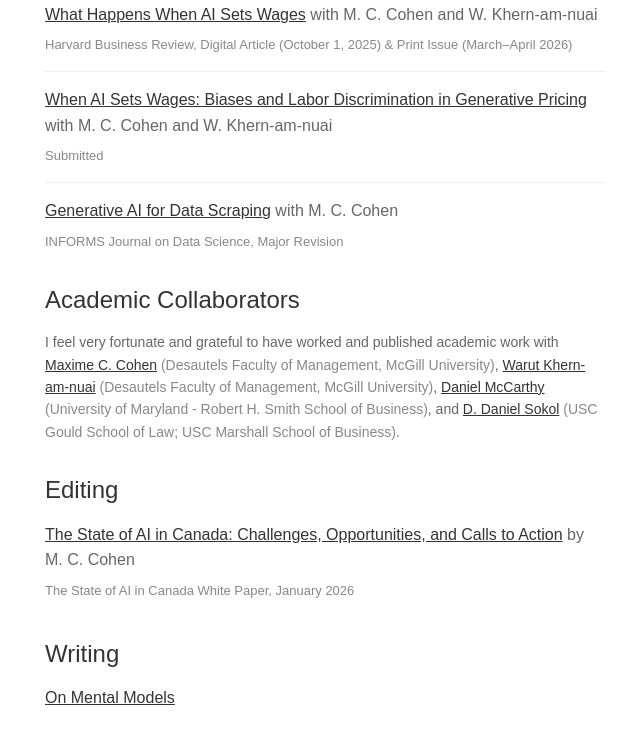
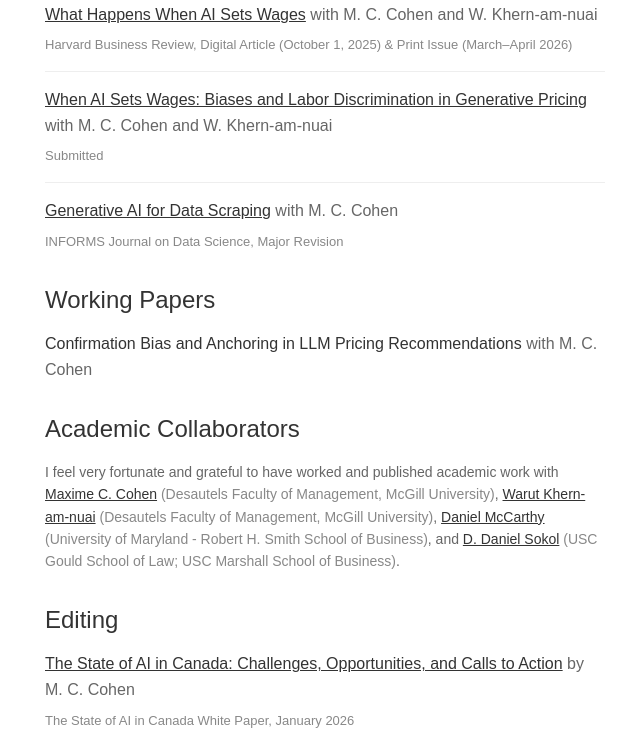
Before and after one commit to ehagey/personal-website-eddy, a React (Vite) app: page / in a window 1280 px wide. Shown: the part 827-1579 px from the top of the page, without its empty margins (315-955 px from the left). Built offline with nearby package versions, Linux system fonts and the light colour scheme.

Commit message:
Changes
Co-authored-by: ehagey <150868906+ehagey@users.noreply.github.com>

```diff
--- a/src/components/PublicationsSection.tsx
+++ b/src/components/PublicationsSection.tsx
@@ -132,6 +132,16 @@ const PublicationsSection = () => {
           </div>
         </div>
 
+        <h2 style={{ fontSize: '24px', marginBottom: '15px', fontWeight: 'normal', marginTop: '30px', color: 'var(--site-text)' }}>Working Papers</h2>
+        <div style={{ fontSize: '14px', lineHeight: '1.6', color: 'var(--site-text-muted)' }}>
+          <div>
+            <h3 style={{ fontSize: '16px', fontWeight: '500', color: 'var(--site-text)', marginBottom: '8px' }}>
+              Confirmation Bias and Anchoring in LLM Pricing Recommendations
+              <span style={{ fontWeight: 'normal', color: 'var(--site-text-muted)' }}> with M. C. Cohen</span>
+            </h3>
+          </div>
+        </div>
+
         <h2 style={{ fontSize: '24px', marginBottom: '15px', fontWeight: 'normal', marginTop: '30px', color: 'var(--site-text)' }}>Academic Collaborators</h2>
         <p style={{ fontSize: '14px', lineHeight: '1.6', color: 'var(--site-text-muted)', marginBottom: '15px' }}>
           I feel very fortunate and grateful to have worked and published academic work with{' '}
```
